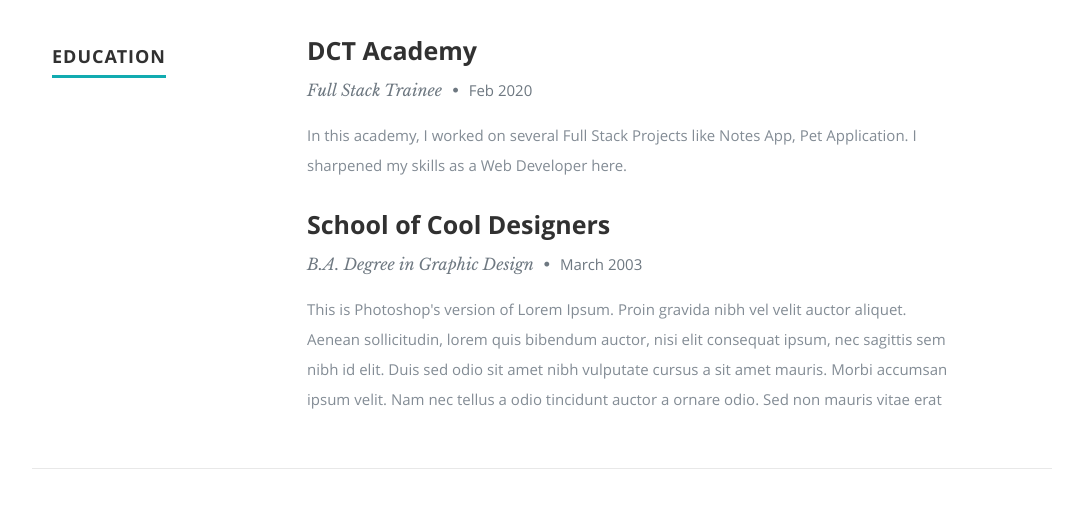
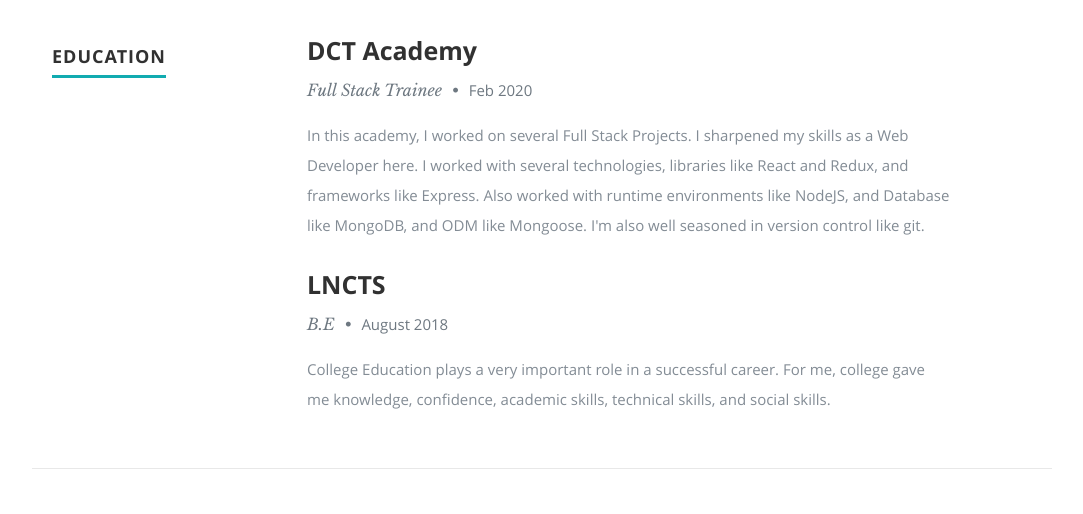
Before and after one commit to yashjais/yashjais.github.io, a plain HTML site: page index.html in a window 1280 px wide. Shown: the part 1520-2034 px from the top of the page, without its empty margins (98-1181 px from the left). Drawn offline with nearby package versions, Linux system fonts and the light colour scheme.

Commit message:
second commit

```diff
--- a/index.html
+++ b/index.html
@@ -52,7 +52,7 @@
           <li><a class="smoothscroll" href="#about">About</a></li>
           <li><a class="smoothscroll" href="#resume">Resume</a></li>
           <li><a class="smoothscroll" href="#portfolio">Works</a></li>
-          <li><a class="smoothscroll" href="#testimonials">Testimonials</a></li>
+          <!-- <li><a class="smoothscroll" href="#testimonials">Testimonials</a></li> -->
           <li><a class="smoothscroll" href="#contact">Contact</a></li>
         </ul>
         <!-- end #nav -->
@@ -181,9 +181,12 @@
               </p>
 
               <p>
-                In this academy, I worked on several Full Stack Projects like
-                Notes App, Pet Application. I sharpened my skills as a Web
-                Developer here.
+                In this academy, I worked on several Full Stack Projects. I
+                sharpened my skills as a Web Developer here. I worked with
+                several technologies, libraries like React and Redux, and
+                frameworks like Express. Also worked with runtime environments
+                like NodeJS, and Database like MongoDB, and ODM like Mongoose.
+                I'm also well seasoned in version control like git.
               </p>
             </div>
           </div>
@@ -191,19 +194,16 @@
 
           <div class="row item">
             <div class="twelve columns">
-              <h3>School of Cool Designers</h3>
+              <h3>LNCTS</h3>
               <p class="info">
-                B.A. Degree in Graphic Design <span>&bull;</span>
-                <em class="date">March 2003</em>
+                B.E <span>&bull;</span>
+                <em class="date">August 2018</em>
               </p>
 
               <p>
-                This is Photoshop's version of Lorem Ipsum. Proin gravida nibh
-                vel velit auctor aliquet. Aenean sollicitudin, lorem quis
-                bibendum auctor, nisi elit consequat ipsum, nec sagittis sem
-                nibh id elit. Duis sed odio sit amet nibh vulputate cursus a sit
-                amet mauris. Morbi accumsan ipsum velit. Nam nec tellus a odio
-                tincidunt auctor a ornare odio. Sed non mauris vitae erat
+                College Education plays a very important role in a successful
+                career. For me, college gave me knowledge, confidence, academic
+                skills, technical skills, and social skills.
               </p>
             </div>
           </div>
@@ -729,7 +729,7 @@
 
     <!-- Testimonials Section
    ================================================== -->
-    <section id="testimonials">
+    <!-- <section id="testimonials">
       <div class="text-container">
         <div class="row">
           <div class="two columns header-col">
@@ -751,10 +751,10 @@
                     </p>
                     <cite>Steve Jobs</cite>
                   </blockquote>
-                </li>
+                </li> -->
     <!-- slide ends -->
 
-                <li>
+    <!-- <li>
                   <blockquote>
                     <p>
                       If something is important enough, even if the odds are
@@ -762,18 +762,18 @@
                     </p>
                     <cite>Elon Musk</cite>
                   </blockquote>
-                </li>
+                </li> -->
     <!-- slide ends -->
-              </ul>
-            </div>
+    <!-- </ul>
+            </div> -->
     <!-- div.flexslider ends -->
-          </div>
+    <!-- </div> -->
     <!-- div.flex-container ends -->
-        </div>
+    <!-- </div> -->
     <!-- row ends -->
-      </div>
+    <!-- </div> -->
     <!-- text-container ends -->
-    </section>
+    <!-- </section> -->
     <!-- Testimonials Section End-->
 
     <!-- Contact Section
```
Lines whose indentation alone changed are shown as unchanged.
